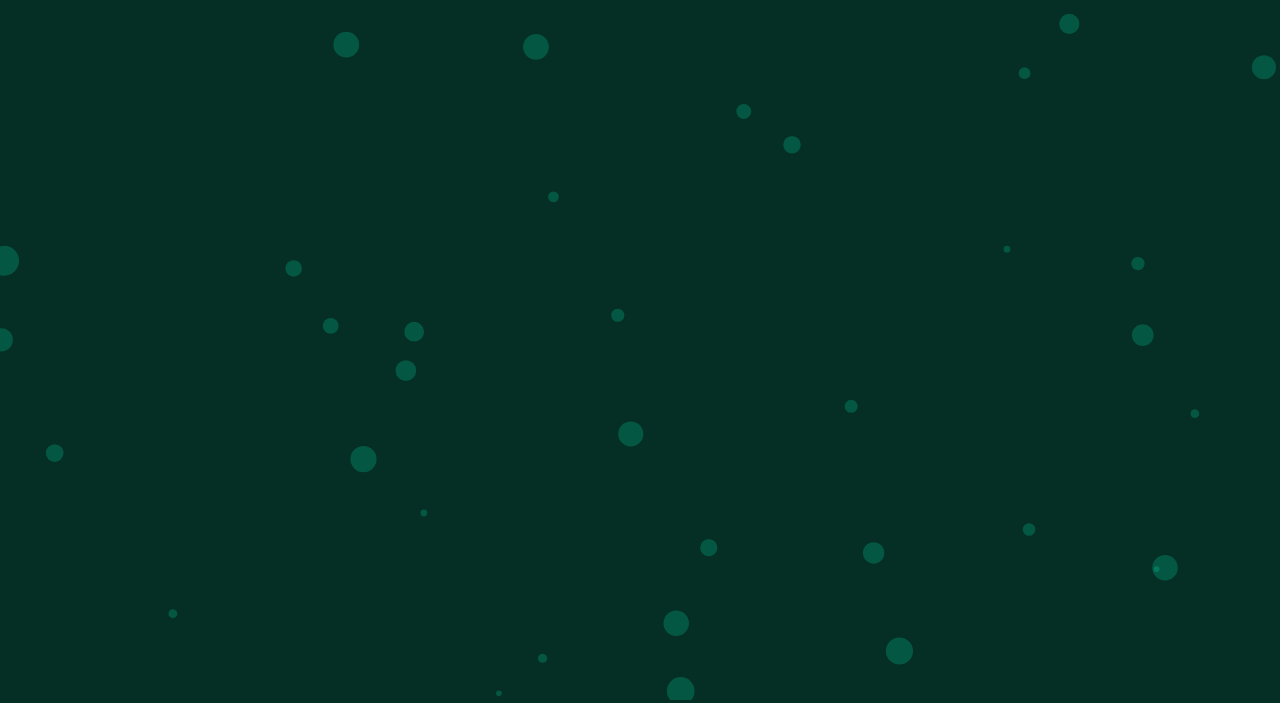
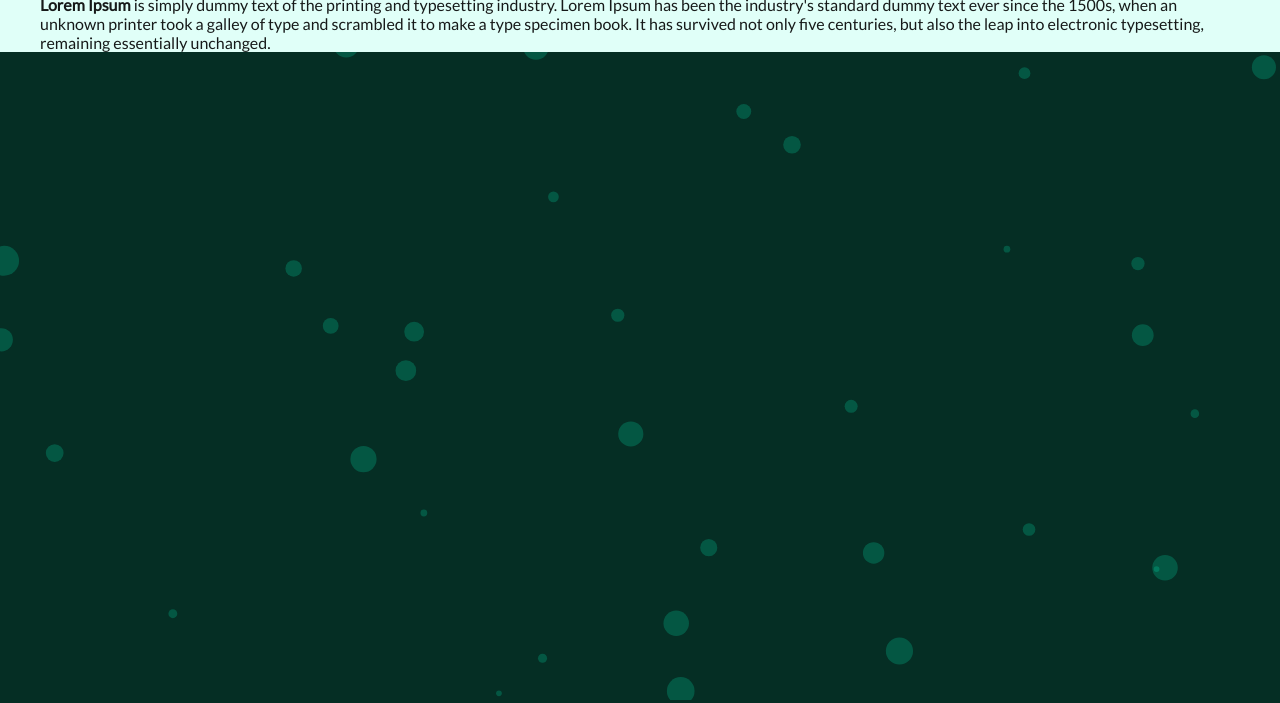
Before and after one commit to Nyolczas/I8I_1801, a plain HTML site: page bemutatkozas.html in a window 1280 px wide. Shown: the part 100-803 px from the top of the page. Drawn offline with nearby package versions, Linux system fonts and the light colour scheme.

Commit message:
bemutatkozás

```diff
--- a/bemutatkozas.html
+++ b/bemutatkozas.html
@@ -7,13 +7,14 @@
   <meta http-equiv="X-UA-Compatible" content="ie=edge">
   <title>Document</title>
   <link rel="stylesheet" href="css/menu-style.css">
+  <link rel="stylesheet" href="css/index-style.css">
 </head>
 
 <body>
   <canvas onclick="textExplosion()" id="canvas" width="1920" height="1080"></canvas>
   <main>
     <header>
-        <div id="head-wrap">
+      <div class="head-wrap">
         <!-- logóm -->
         <a href="#">
           <div id="logo-ul">
@@ -66,10 +67,16 @@
       </div>
     </nav>
     <!-- menü panel vége -->
-      <section >
+    <section class="kenyer">
+      <article class="head-wrap">
+        <h2>What is Lorem Ipsum?</h2>
         <p>
-
+          <strong>Lorem Ipsum </strong>
+          is simply dummy text of the printing and typesetting industry. Lorem Ipsum has been the industry's standard dummy text ever
+          since the 1500s, when an unknown printer took a galley of type and scrambled it to make a type specimen book. It
+          has survived not only five centuries, but also the leap into electronic typesetting, remaining essentially unchanged.
         </p>
+      </article>
     </section>
   </main>
   <!-- ================ scripts ================ -->
--- a/css/index-style.css
+++ b/css/index-style.css
@@ -1,4 +1,6 @@
-section {
+/* ================ index ================ */
+
+#section {
   max-width: 260px;
   margin: 30vh auto 0px auto;
   padding: 20px;
@@ -10,3 +12,12 @@ section {
   background-color: var(--menu-light-color);
   box-shadow: 0px 0px 20px black;
 }
+
+/* ================ index vége ================ */
+.kenyer {
+  color: hsla(0, 0%, 0%, 0.9);
+  background-color: var(--menu-light-color);
+}
+/* ================ bemutatkozás ================ */
+
+/* ================ bemutatkozás vége ================ */
--- a/css/menu-style.css
+++ b/css/menu-style.css
@@ -49,6 +49,7 @@ h1 {
 #logo-ul {
     position: absolute;
     top: -5px;
+    /* left: -5px; */
     width: 88px;
     height: 88px;
     background-color: var(--menu-full-color);
@@ -197,7 +198,7 @@ ul li a {
 }
 
 @media (min-width: 992px) {
-    #menu-sav, #head-wrap {
+    #menu-sav, .head-wrap {
         max-width: 992px;
         margin: auto;
     }
@@ -205,6 +206,9 @@ ul li a {
     #nav-icon3 {
         right: calc((100vw - 992px) / 2 + 20px);
     }
+
+
+
  }
 
 
@@ -213,7 +217,7 @@ ul li a {
         padding-left: 20px;
     }
 
-    #menu-sav, #head-wrap {
+    #menu-sav, .head-wrap {
         max-width: 1200px;
         margin: auto;
     }
```
Also changed, not shown: index.html (+1 -1 lines), kapcsolat.html (+1 -1 lines), portfolio.html (+1 -1 lines). Lines whose indentation alone changed are shown as unchanged.
